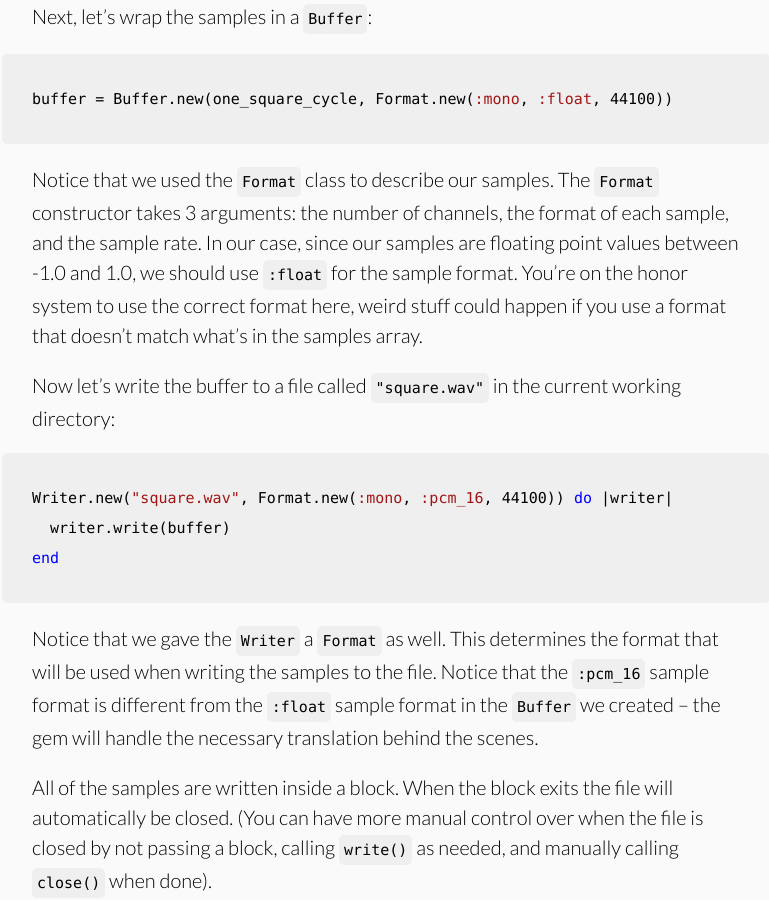
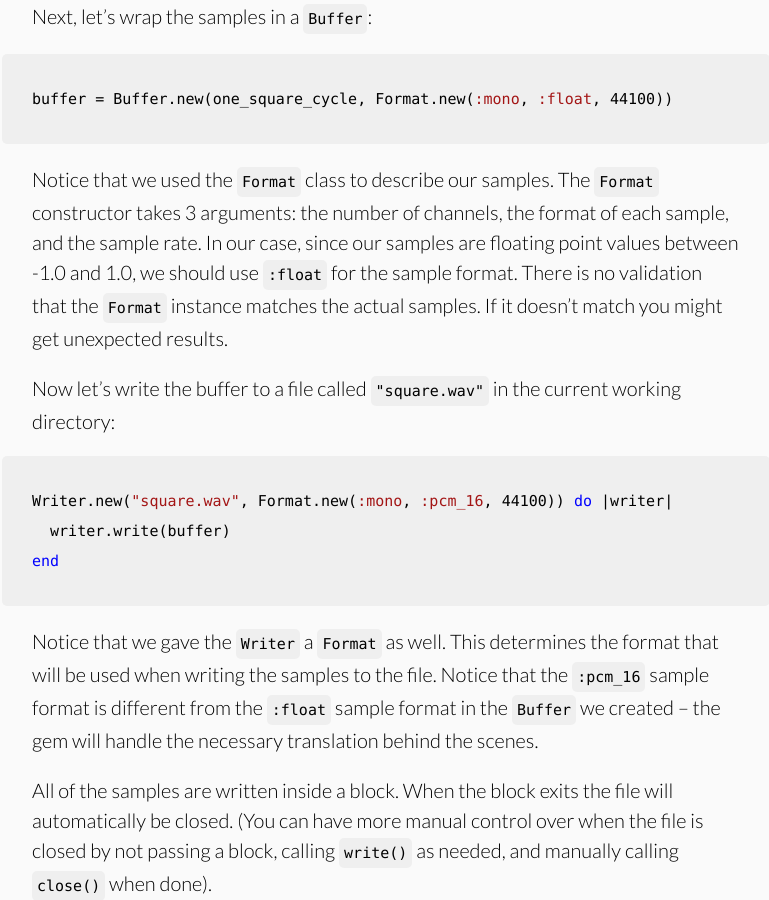
Before and after one commit to jstrait/wavefile, a Jekyll site: the page built from getting_started.html, in a window 1280 px wide and 900 px high, scrolled down 2711 px. Shown: the whole window, without its empty margins (254-1023 px from the left). Built offline with Jekyll 4.4.1, drawn with Linux system fonts in a browser that asks for light colours; some web fonts are replaced.

Commit message:
Improving note about lack of `Format` validation

```diff
--- a/getting_started.html
+++ b/getting_started.html
@@ -30,7 +30,7 @@ id: tutorial
 one_square_cycle = ([AMPLITUDE] * 50) + ([-AMPLITUDE] * 50){% endhighlight %}
   <p>Next, let&rsquo;s wrap the samples in a <code>Buffer</code>:</p>
   {% highlight ruby %}buffer = Buffer.new(one_square_cycle, Format.new(:mono, :float, 44100)){% endhighlight %}
-  <p>Notice that we used the <code>Format</code> class to describe our samples. The <code>Format</code> constructor takes 3 arguments: the number of channels, the format of each sample, and the sample rate. In our case, since our samples are floating point values between -1.0 and 1.0, we should use <code>:float</code> for the sample format. You&rsquo;re on the honor system to use the correct format here, weird stuff could happen if you use a format that doesn&rsquo;t match what&rsquo;s in the samples array.</p>
+  <p>Notice that we used the <code>Format</code> class to describe our samples. The <code>Format</code> constructor takes 3 arguments: the number of channels, the format of each sample, and the sample rate. In our case, since our samples are floating point values between -1.0 and 1.0, we should use <code>:float</code> for the sample format. There is no validation that the <code>Format</code> instance matches the actual samples. If it doesn&rsquo;t match you might get unexpected results.</p>
   <p>Now let&rsquo;s write the buffer to a file called <code>"square.wav"</code> in the current working directory:</p>
   {% highlight ruby %}Writer.new("square.wav", Format.new(:mono, :pcm_16, 44100)) do |writer|
   writer.write(buffer)
```
